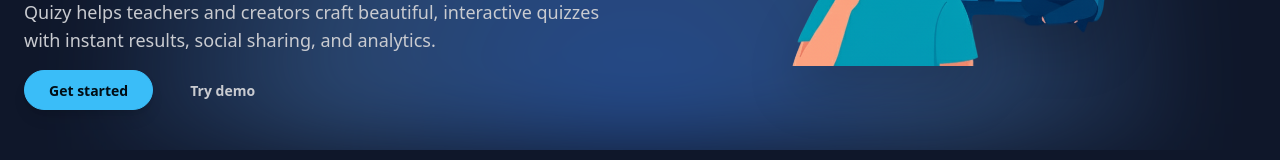
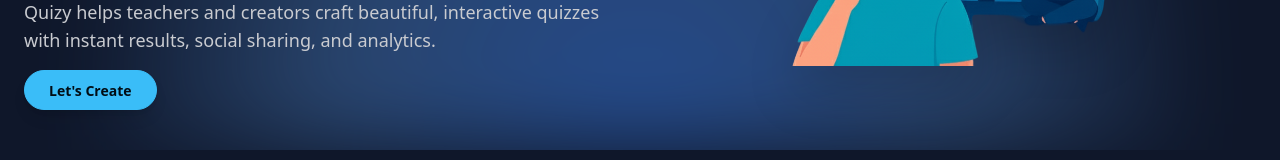
Before and after one commit to Ojasgoyal/Quizy, a React (Vite) app in the folder frontend/: page / in a window 1280 px wide. Shown: the part 466-626 px from the top of the page. Built offline with nearby package versions, Linux system fonts and the light colour scheme; no server answers.

Commit message:
hero fix

```diff
--- a/frontend/src/components/landing/Hero.jsx
+++ b/frontend/src/components/landing/Hero.jsx
@@ -93,16 +93,10 @@
                 style={{ transitionDelay: "450ms" }}
               >
                 <a
-                  href="/login"
+                  href="/dashboard"
                   className="btn btn-primary rounded-full shadow-lg px-6 hover:scale-105 transition-transform duration-200"
                 >
-                  Get started
-                </a>
-                <a
-                  href="/dashboard"
-                  className="btn btn-ghost rounded-full px-6 hover:scale-105 transition-transform duration-200"
-                >
-                  Try demo
+                  Let's Create
                 </a>
               </div>
             </div>
```
